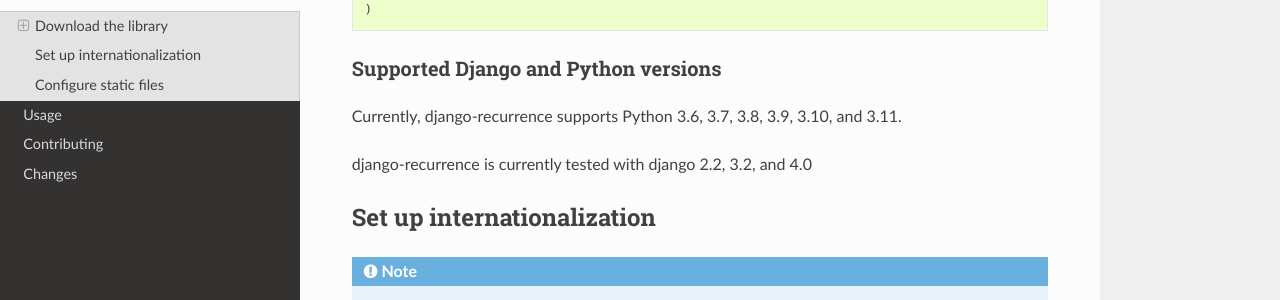
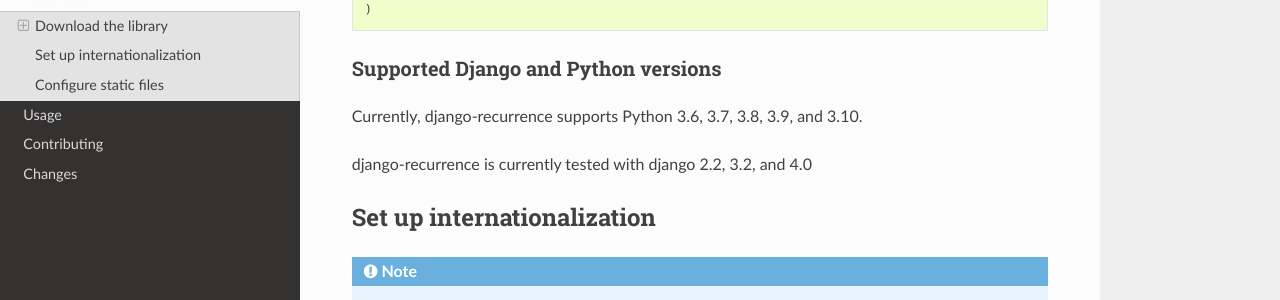
Before and after one commit to jazzband/django-recurrence, a Sphinx documentation site: the page built from docs/installation.rst, in a window 1280 px wide and 900 px high, scrolled down 412 px. Shown: the part 151-451 px from the top of the window. Built offline with Sphinx 7.4.7 and the Read the Docs theme 2.0.0, drawn with Linux system fonts in a browser that asks for light colours.

Commit message:
Revert "Add Python 3.11 to CI, tox, and trove classifiers"

```diff
--- a/docs/installation.rst
+++ b/docs/installation.rst
@@ -27,7 +27,7 @@ Then, make sure ``recurrence`` is in your ``INSTALLED_APPS`` setting:
 Supported Django and Python versions
 ^^^^^^^^^^^^^^^^^^^^^^^^^^^^^^^^^^^^
 
-Currently, django-recurrence supports Python 3.6, 3.7, 3.8, 3.9, 3.10, and 3.11.
+Currently, django-recurrence supports Python 3.6, 3.7, 3.8, 3.9, and 3.10.
 
 django-recurrence is currently tested with django 2.2, 3.2, and 4.0
 
--- a/setup.py
+++ b/setup.py
@@ -34,7 +34,6 @@ setup(
         "Programming Language :: Python :: 3.8",
         "Programming Language :: Python :: 3.9",
         "Programming Language :: Python :: 3.10",
-        "Programming Language :: Python :: 3.11",
         "Programming Language :: Python :: Implementation",
         "Programming Language :: Python :: Implementation :: CPython",
         "Programming Language :: Python :: Implementation :: PyPy",
```
Also changed, not shown: 2 other files.
